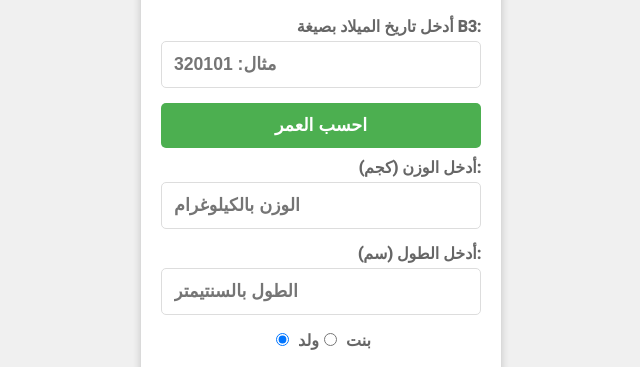
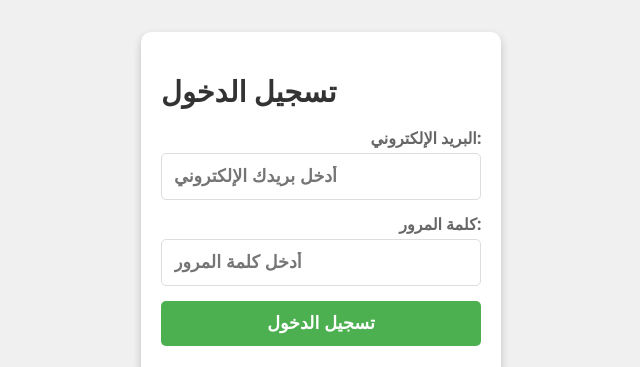
Before and after one commit to anamosugn/AgeBMIHeightCalculator, a plain HTML site: page index.html in a window 1280 px wide. Shown: the part 186-553 px from the top of the page, without its empty margins (319-959 px from the left). Drawn offline with nearby package versions, Linux system fonts and the light colour scheme.

Commit message:
index.html

```diff
--- a/index.html
+++ b/index.html
@@ -9,7 +9,18 @@
     <link rel="stylesheet" href="styles.css"> <!-- ربط ملف CSS -->
 </head>
 <body>
-    <div class="calculator">
+    <div id="login-form">
+        <h2>تسجيل الدخول</h2>
+        <label for="email">البريد الإلكتروني:</label>
+        <input type="email" id="email" placeholder="أدخل بريدك الإلكتروني" required>
+
+        <label for="password">كلمة المرور:</label>
+        <input type="password" id="password" placeholder="أدخل كلمة المرور" required>
+
+        <button onclick="login()">تسجيل الدخول</button>
+    </div>
+
+    <div class="calculator" style="display:none;">
         <h2>حساب العمر وكتلة الجسم (BMI)</h2>
 
         <label for="input">أدخل تاريخ الميلاد بصيغة B3:</label>
```
